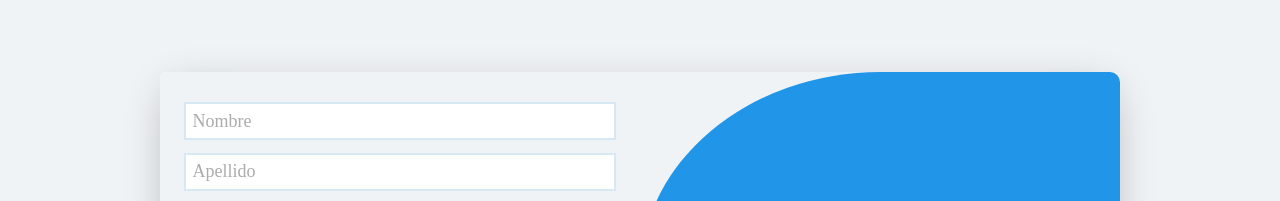
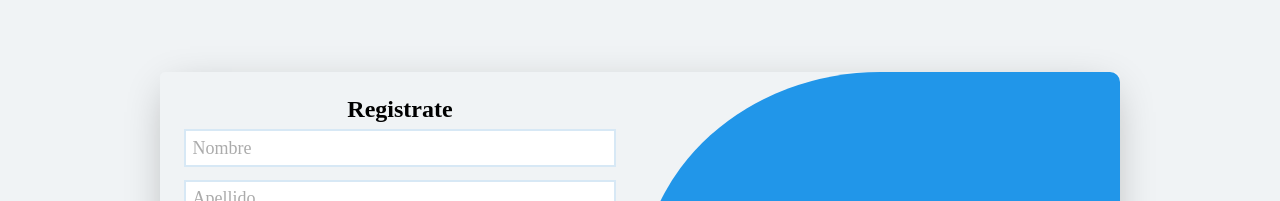
Before and after one commit to BryanDominic/tarea1, a plain HTML site: page HTML/Practica cinco CSS GRID y Flexbox/practica.html in a window 1280 px wide. Shown: the part 63-264 px from the top of the page. Drawn offline with Linux system fonts and the light colour scheme.

Commit message:
CSS GRID y FLEX BOX
Practica de registro

```diff
--- a/HTML/Practica cinco CSS GRID y Flexbox/estilo-practica.css
+++ b/HTML/Practica cinco CSS GRID y Flexbox/estilo-practica.css
@@ -75,6 +75,9 @@ body{
     display: grid;
     grid-template-columns: 1fr 1fr;/*se divide en dos 1fr para cada lado*/
 }
+h2 {
+    text-align: center;
+}
 .formulario{
     display: flex;
     flex-flow: column nowrap;
--- a/HTML/Practica cinco CSS GRID y Flexbox/practica.html
+++ b/HTML/Practica cinco CSS GRID y Flexbox/practica.html
@@ -28,6 +28,7 @@
         <section class="seccionFormulario">
         <!-- PRIMERA COLUMNA -->
             <form action="#" class="formulario">
+                <h2>Registrate</h2>
                 <input type="text" placeholder="Nombre">
                 <input type="text" placeholder="Apellido">
                 <textarea placeholder="Comentario"></textarea>
```
